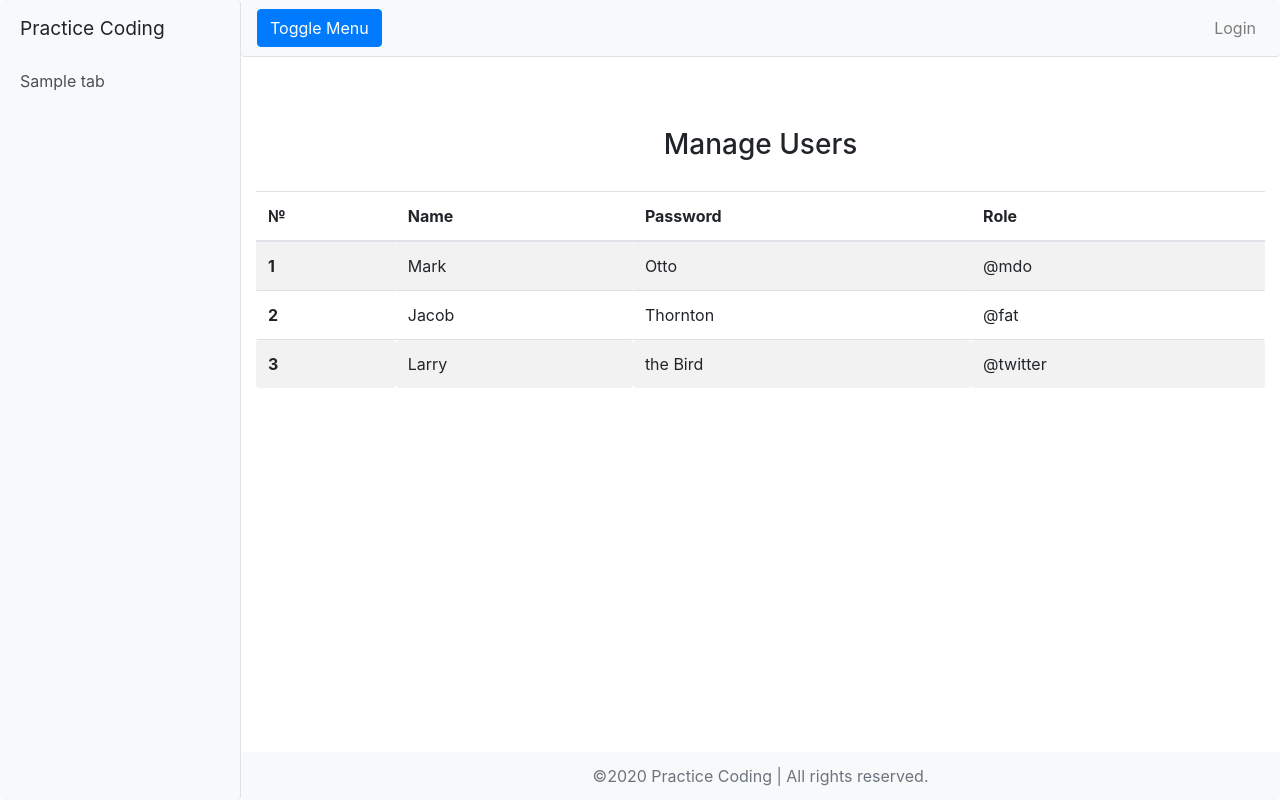
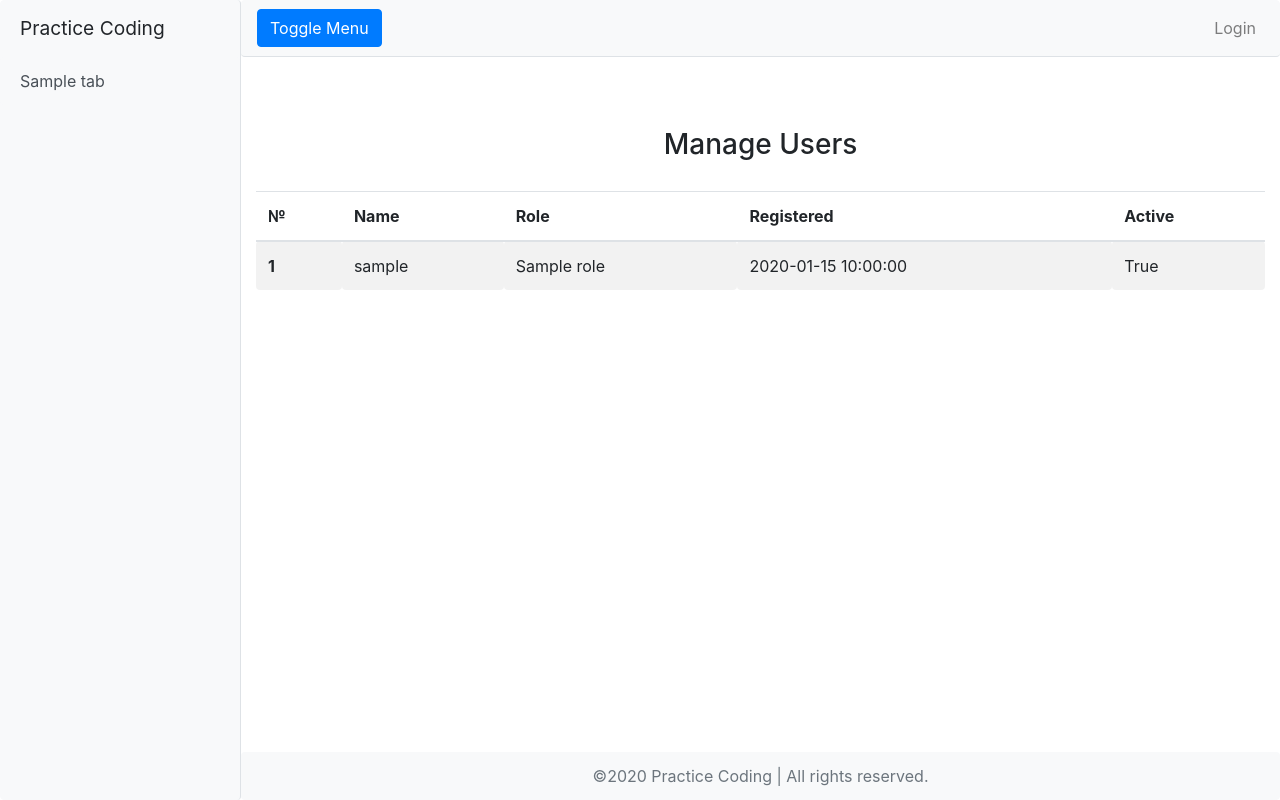
Before and after one commit to Simple2B/Avantika, a Flask app: template app/templates/dashboard/dashboard.html in a window 1280 px wide. Run offline with Flask 2, Linux system fonts and the light colour scheme; tables that the repository leaves empty hold one stand-in row (values such as "Sample post"); the template is opened without the code that fills it: values that come from a table or form of the project are taken from there, most other values are stand-ins (such as "Sample title", 1, 10 or a date in 2020); some libraries are stand-ins or nearby versions.

Commit message:
Dashboard table fix

```diff
--- a/app/dashboard/views.py
+++ b/app/dashboard/views.py
@@ -1,6 +1,7 @@
 from flask import Blueprint, render_template
 from flask_user import roles_required
 from app.tab import get_allowed_tabs
+from app.auth.models import User
 
 dashboard_blueprint = Blueprint("dashboard", __name__)
 
@@ -8,5 +9,6 @@ dashboard_blueprint = Blueprint("dashboard", __name__)
 @dashboard_blueprint.route("/dashboard")
 @roles_required("Admin")
 def index():
+    users = User.query.all()
     tabs = get_allowed_tabs()
-    return render_template("dashboard/dashboard.html", tabs=tabs)
+    return render_template("dashboard/dashboard.html", tabs=tabs, users=users)
--- a/app/templates/dashboard/dashboard.html
+++ b/app/templates/dashboard/dashboard.html
@@ -7,29 +7,21 @@
         <tr>
             <th scope="col">№</th>
             <th scope="col">Name</th>
-            <th scope="col">Password</th>
             <th scope="col">Role</th>
+            <th scope="col">Registered</th>
+            <th scope="col">Active</th>
         </tr>
     </thead>
     <tbody>
+        {% for user in users %}
         <tr>
-            <th scope="row">1</th>
-            <td>Mark</td>
-            <td>Otto</td>
-            <td>@mdo</td>
+            <th scope="row">{{user.id}}</th>
+            <td>{{user.username}}</td>
+            <td>{% for role in user.roles %} {{ role.name }} {% endfor %}</td>
+            <td>{{user.created_at}}</td>
+            <td>{{user.active}}</td>
         </tr>
-        <tr>
-            <th scope="row">2</th>
-            <td>Jacob</td>
-            <td>Thornton</td>
-            <td>@fat</td>
-        </tr>
-        <tr>
-            <th scope="row">3</th>
-            <td>Larry</td>
-            <td>the Bird</td>
-            <td>@twitter</td>
-        </tr>
+        {% endfor %}
     </tbody>
 </table>
 {% endblock %}
--- a/wsgi.py
+++ b/wsgi.py
@@ -28,18 +28,39 @@ def create_db():
     """Create the configured database."""
     db.create_all()
     create_user("admin", "admin", "Admin")
-    create_user("student", "student", "Student_PI_reg")
+    create_user("admin2", "admin", "Admin")
+    create_user("admin3", "admin", "Admin")
+    create_user("student_PB_reg", "student", "Student_PB_reg")
+    create_user("student_PB_prem", "student", "Student_PB_prem")
+    create_user("student_PB_prem_outsider", "student", "Student_PB_prem_outsider")
+    create_user("student_PI_reg", "student", "Student_PI_reg")
+    create_user("student_PI_prem", "student", "Student_PI_prem")
+    create_user("student_PI_prem_outsider", "student", "Student_PI_prem_outsider")
+    create_user("student_PA_reg", "student", "Student_PA_reg")
+    create_user("student_PA_prem", "student", "Student_PA_prem")
+    create_user("student_PA_prem_outsider", "student", "Student_PA_prem_outsider")
+    create_user("student_J_reg", "student", "Student_J_reg")
+    create_user("student_J_pre", "student", "Student_J_pre")
+    create_user("student_J_pre_outsider", "student", "Student_J_pre_outsider")
+    create_user("student_HTML_reg", "student", "Student_HTML_reg")
+    create_user("student_HTML_prem", "student", "Student_HTML_prem")
+    create_user("student_HTML_prem_outsider", "student", "Student_HTML_prem_outsider")
     load_exams()
 
 
 def create_user(username, password, role_name):
-    admin = User(username=username)
-    admin.password = password
-    admin.save()
-    admin_role = Role(name=role_name)
-    admin_role.save()
-    join_admin_to_role = UserRoles(user_id=admin.id, role_id=admin_role.id)
-    join_admin_to_role.save()
+    user = User.query.filter(User.username == username).first()
+    if user:
+        return
+    user = User(username=username)
+    user.password = password
+    user.save()
+    user_role = Role.query.filter(Role.name == role_name).first()
+    if not user_role:
+        user_role = Role(name=role_name)
+        user_role.save()
+    join_user_to_role = UserRoles(user_id=user.id, role_id=user_role.id)
+    join_user_to_role.save()
 
 
 @app.cli.command()
```
